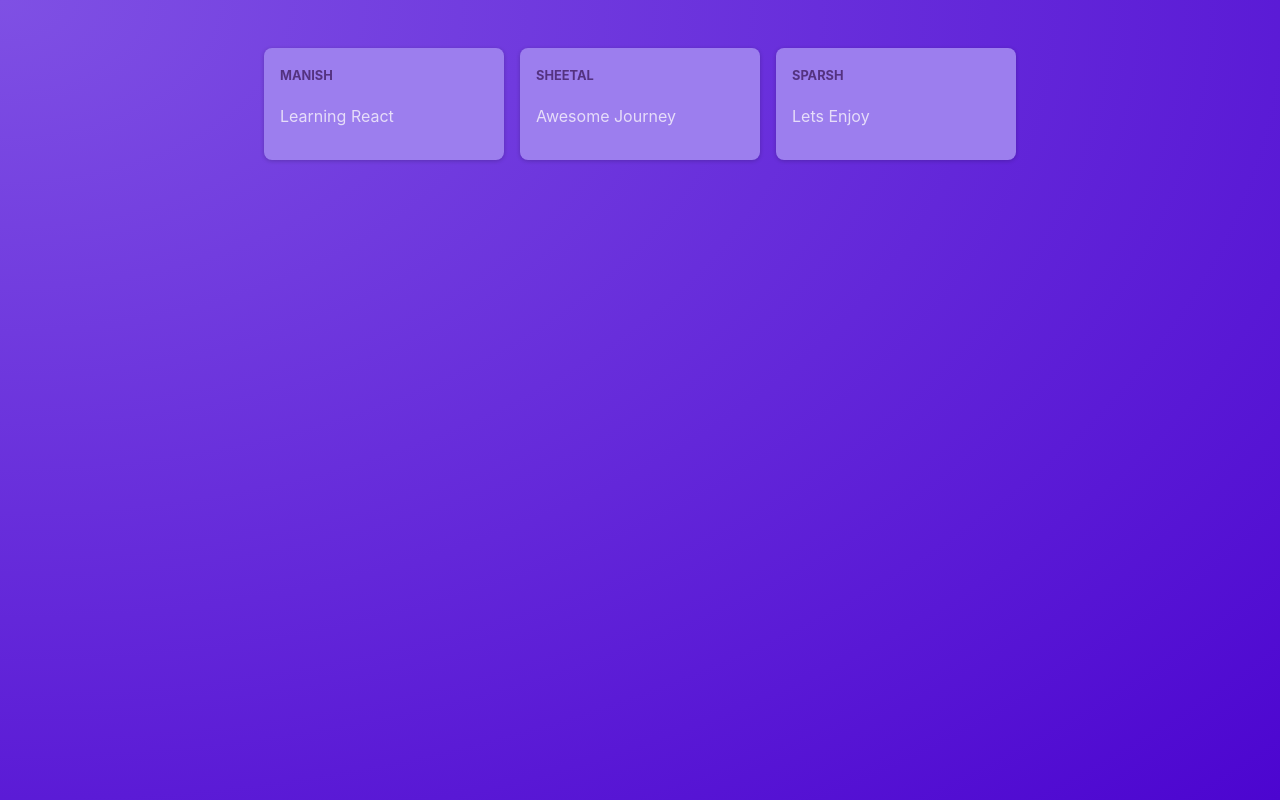
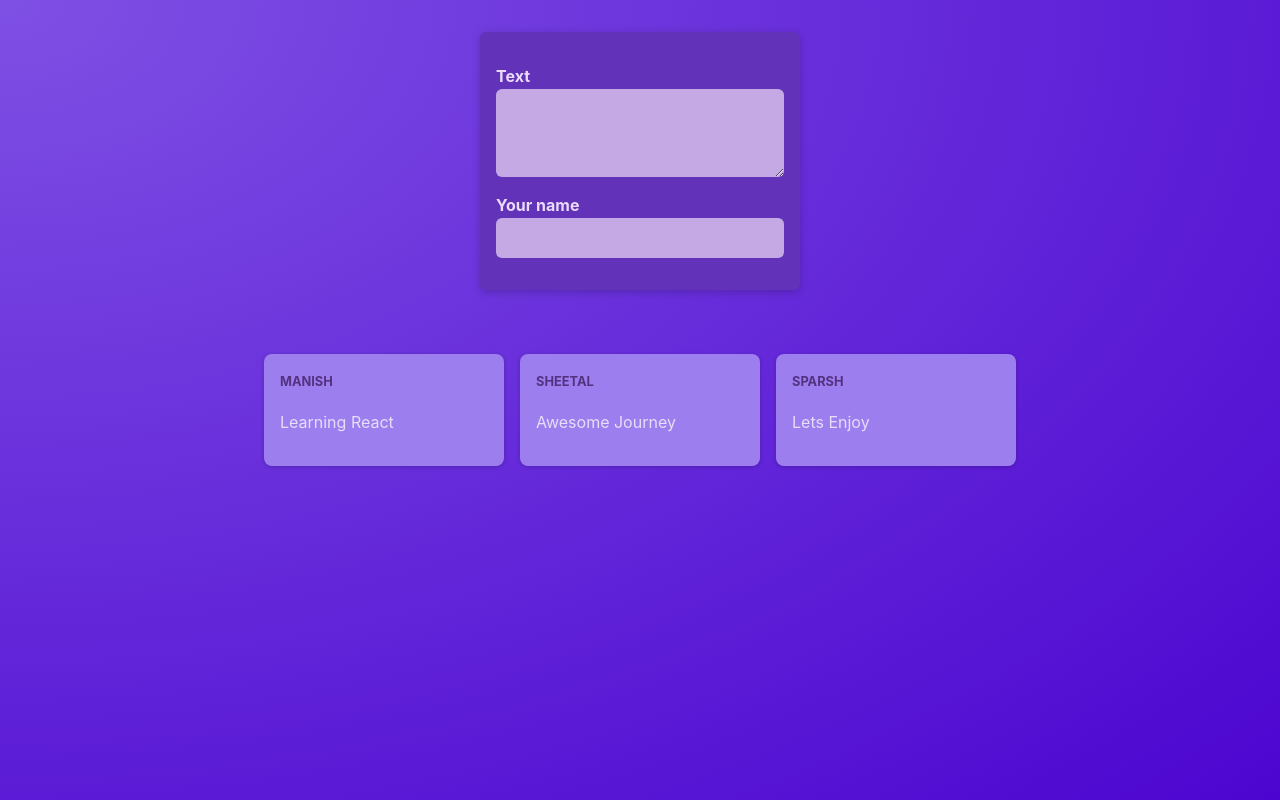
Before and after one commit to skilledlancer/react-crash-course, a React (Vite) app: page / in a window 1280 px wide. Built offline with nearby package versions, Linux system fonts and the light colour scheme.

Commit message:
Event Listner Example

```diff
--- /dev/null
+++ b/src/components/NewPost.jsx
@@ -0,0 +1,21 @@
+import classes from './NewPost.module.css';
+
+function NewPost() {
+    function changeBodyHandler(event){
+        console.log(event.target.value);
+    }
+  return (
+    <form className={classes.form}>
+      <p>
+        <label htmlFor="body">Text</label>
+        <textarea id="body" required rows={3} onChange={changeBodyHandler}/>
+      </p>
+      <p>
+        <label htmlFor="name">Your name</label>
+        <input type="text" id="name" required />
+      </p>
+    </form>
+  );
+}
+
+export default NewPost;
--- /dev/null
+++ b/src/components/NewPost.module.css
@@ -0,0 +1,55 @@
+.form {
+    background-color: #6233b9;
+    padding: 1rem;
+    width: 20rem;
+    margin: 2rem auto;
+    border-radius: 6px;
+    box-shadow: 0 2px 8px rgba(0, 0, 0, 0.2);
+  }
+
+  .form label {
+    display: block;
+    margin-bottom: 0.05rem;
+    color: #eadbfb;
+    font-weight: bold;
+  }
+
+  .form input,
+  .form textarea {
+    display: block;
+    width: 100%;
+    font: inherit;
+    padding: 0.5rem;
+    border-radius: 6px;
+    border: none;
+    background-color: #c4a9e4;
+    color: #28262c;
+  }
+
+  .actions {
+    display: flex;
+    justify-content: flex-end;
+    gap: 0.5rem;
+  }
+
+  .actions button {
+    cursor: pointer;
+    font: inherit;
+    padding: 0.5rem 1.5rem;
+    border: none;
+    border-radius: 4px;
+    background-color: #34036c;
+    color: #e5d5f7;
+  }
+
+  .actions button:hover {
+    background-color: #23014a;
+  }
+
+  .actions button[type='button'] {
+    background-color: transparent;
+  }
+
+  .actions button[type='button']:hover {
+    color: #d1bee6;
+  }
--- a/src/components/PostsList.jsx
+++ b/src/components/PostsList.jsx
@@ -1,11 +1,14 @@
 import Post from './Post'
+import NewPost from './NewPost';
 import classes from './PostsList.module.css'
 function PostsList(props) {
-return(<ul className={classes.posts}>
+return(<>
+<NewPost />
+<ul className={classes.posts}>
       <Post author="Manish" body="Learning React"/>
       <Post author="Sheetal" body="Awesome Journey"/>
       <Post author="Sparsh" body="Lets Enjoy"/>
-</ul>);
+</ul></>);
 }
 
 export default PostsList;
```
